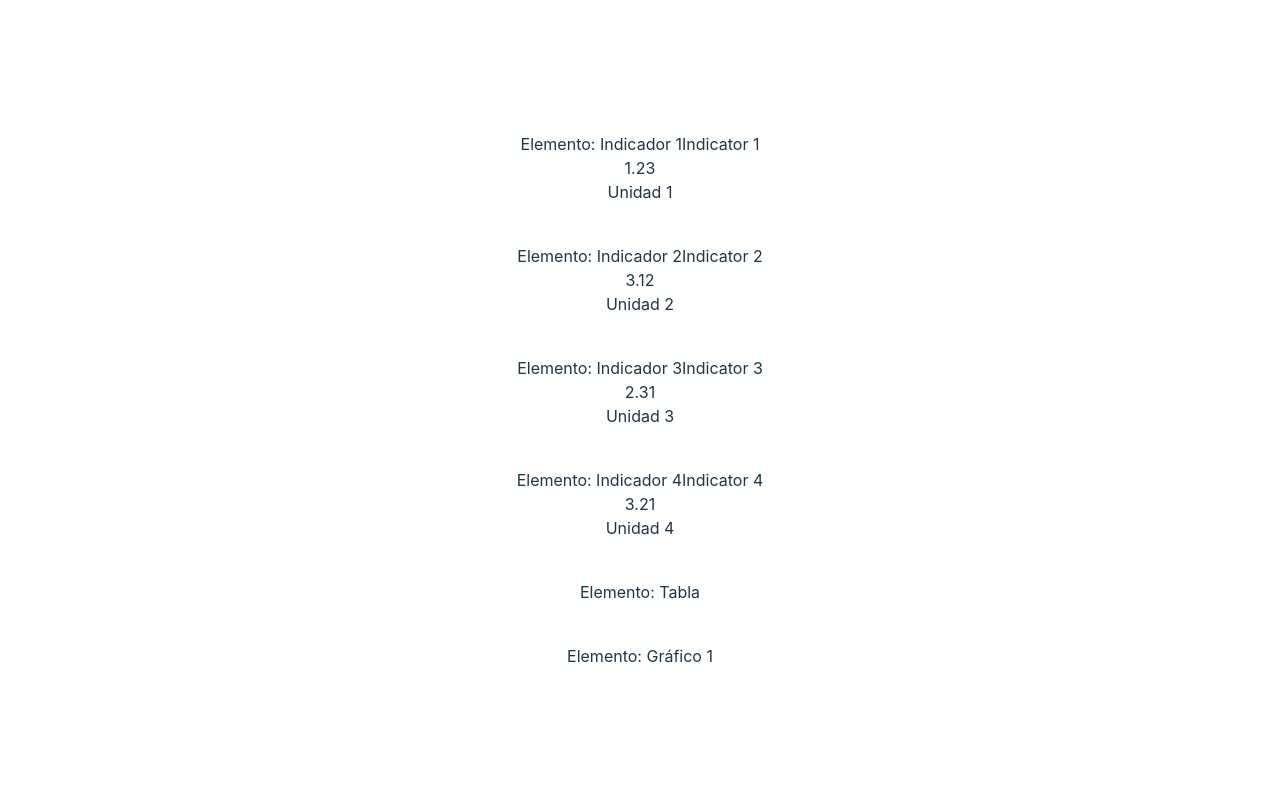
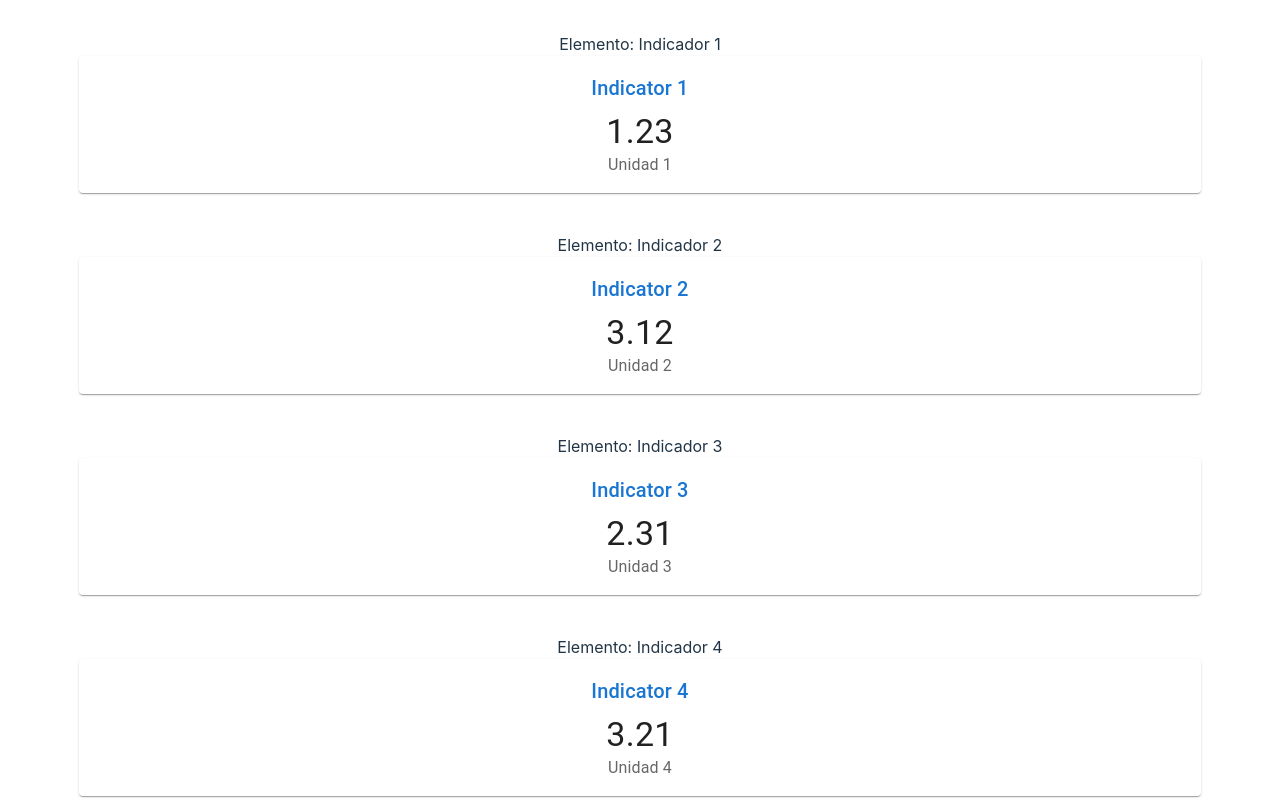
Before and after one commit to Sebhvarg/dashboard, a React (Vite) app: page / in a window 1280 px wide. Shown: the top 800 px of the page. Built offline with nearby package versions, Linux system fonts and the light colour scheme.

Commit message:
Nuevo formato de reenderizado

```diff
--- a/src/components/IndicatorWeather.tsx
+++ b/src/components/IndicatorWeather.tsx
@@ -1,4 +1,7 @@
 import React from "react";
+import Typography from '@mui/material/Typography';
+import Paper from '@mui/material/Paper';
+
 interface Indicator {
     title?: String;
     subtitle?: String;
@@ -6,10 +9,23 @@
 }
 export default function IndicatorWeather(config: Indicator) {
     return (
-        <>
-            {config.title}<br />
-            {config.value}<br />
-            {config.subtitle}
-        </>
+        <Paper
+             sx={{
+               p: 2,
+               display: 'flex',
+               flexDirection: 'column'
+             }}
+           >
+             <Typography component="h2" variant="h6"
+                         color="primary" gutterBottom>
+                 {config.title}
+             </Typography>
+             <Typography component="p" variant="h4">
+                 {config.value}
+             </Typography>
+             <Typography color="text.secondary" sx={{ flex: 1 }}>
+                 {config.subtitle}
+             </Typography>
+         </Paper>
     );
 }
```
